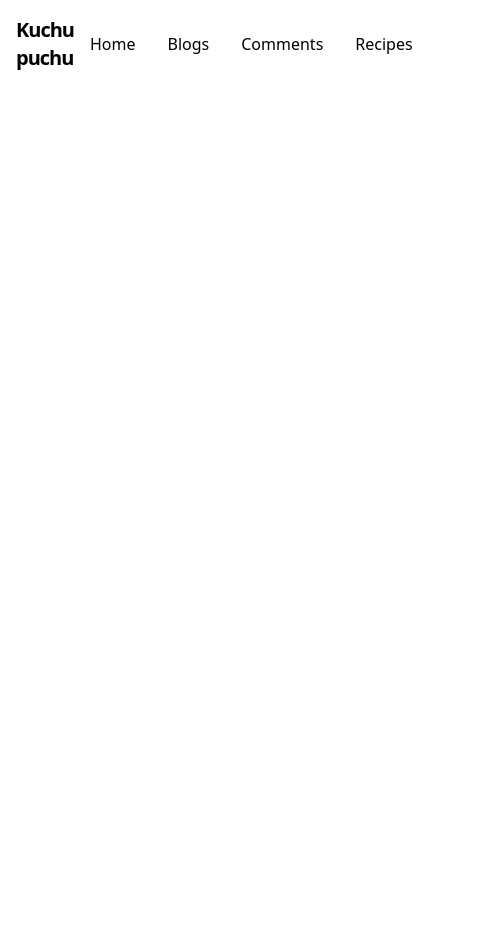
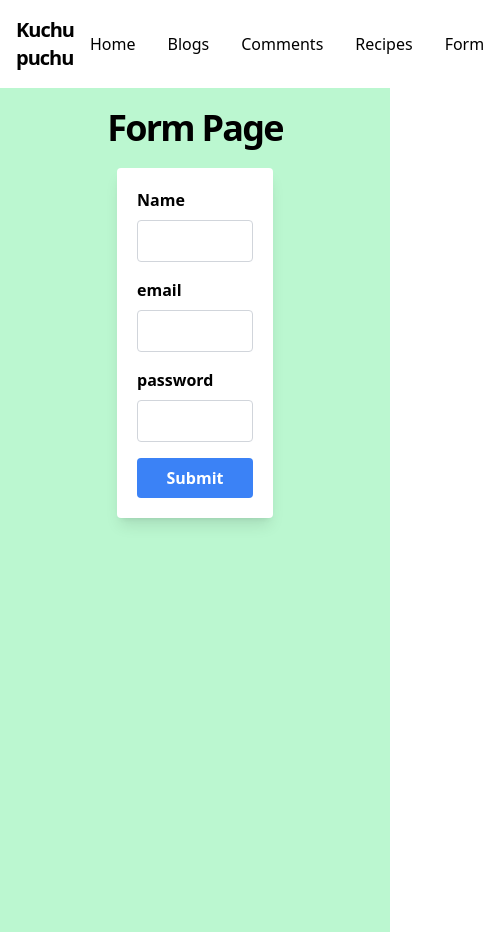
Before and after one commit to cvm1912/React-starter, a React (Create React App) app: page /form in a window 390 px wide. Shown: the whole page, 500 px wide, since content can reach past the window. Before the commit the page ends 844 px from the top, so only its background shows below. Built offline with nearby package versions, Linux system fonts and the light colour scheme.

Commit message:
added form

```diff
--- a/package.json
+++ b/package.json
@@ -9,6 +9,7 @@
     "@testing-library/user-event": "^13.5.0",
     "react": "^19.3.0",
     "react-dom": "^19.3.0",
+    "react-hook-form": "^7.89.0",
     "react-router-dom": "^7.18.4",
     "react-scripts": "5.0.1",
     "web-vitals": "^2.1.4"
--- a/src/App.js
+++ b/src/App.js
@@ -1,11 +1,11 @@
 import React from "react";
-import { Link, Route, Routes } from "react-router-dom";
+import { Link, useRoutes } from "react-router-dom";
 import Home from "./pages/Home";
 import Blogs from "./pages/Blogs";
 import Comments from "./pages/Comments";
 import Recipies from "./pages/Recipies";
 import RecipiesDetails from "./pages/Recipes-Details";
-import { useRoutes } from "react-router-dom";
+import Form from "./pages/Form"
 
 function App() {
   function Routes(){
@@ -14,7 +14,8 @@ function App() {
        {path: '/blogs', element: <Blogs/>},
        {path: '/comments', element: <Comments/>},
        {path: '/recipies', element: <Recipies/>},
-       {path: '/recipes-details/:id', element: <RecipiesDetails/>}
+       {path: '/recipes-details/:id', element: <RecipiesDetails/>},
+       {path: '/form', element: <Form/>}
      ])
 
      return element;
@@ -28,11 +29,10 @@ function App() {
           <Link to="/blogs" className="px-4 py-2 rounded hover:bg-gray-200">Blogs</Link>
           <Link to="/comments" className="px-4 py-2 rounded hover:bg-gray-200">Comments</Link>
           <Link to="/recipies" className="px-4 py-2 rounded hover:bg-gray-200">Recipes</Link>
+          <Link to="/form" className="px-4 py-2 rounded hover:bg-gray-200">Form</Link>
         </div>
       </nav>
-      <Routes>
-        <Routes/>
-      </Routes>
+      <Routes/>
     </div>
   );
 }
--- /dev/null
+++ b/src/components/Loading.js
@@ -0,0 +1,9 @@
+function Loading() {
+    return (
+        <div className="flex justify-center items-center h-screen">
+            <div className="w-12 h-12 border-4 border-blue-500 border-t-transparent rounded-full animate-spin"></div>
+        </div>
+    );
+}
+
+export default Loading;
--- /dev/null
+++ b/src/hooks/UseFetch.js
@@ -0,0 +1,37 @@
+import { useState, useEffect, useCallback } from "react";
+
+function UseFetch(url, options={}) {
+   const [data, setData] = useState(null);
+   const [loading, setLoading] = useState(true);
+   const [error, setError] = useState(null);
+
+   const fetchData = useCallback(async () => {
+    setLoading(true);
+    try{
+        const response = await fetch(url, {...options});
+        if(!response.ok){
+            throw new Error(`HTTP error! status: ${response.status}`);
+        }
+
+        const jsonData = await response.json();
+        if(jsonData) {
+            setData(jsonData);
+            setLoading(false);
+            setError(null);
+        }
+
+    }catch(error){
+        console.log(error);
+        setLoading(false);
+        setError(error);
+    }
+   }, [url])
+
+   useEffect(()=>{
+    fetchData();
+   },[fetchData])
+
+   return {data, loading, error};
+}
+
+export default UseFetch;
--- a/src/pages/Comments/index.js
+++ b/src/pages/Comments/index.js
@@ -1,14 +1,22 @@
 import React from "react";
+import UseFetch from "../../hooks/UseFetch";
+import Loading from "../../components/Loading";
 
 function Comments() {
+    const {data, loading, error} = UseFetch('https://jsonplaceholder.typicode.com/comments');
+    if(loading) return <Loading/>;
     return (
-         <div className="bg-yellow-200 h-screen">
-            <div className="flex justify-center items-center h-full flex-col gap-4">
-                 <h1 className="text-4xl font-bold tracking-tighter">Comments Page</h1>
-                 <button className="bg-blue-500 text-white px-4 py-2 rounded ml-4">Back to home</button>
+        <div className="bg-yellow-200 min-h-screen p-6">
+            <h1 className="text-4xl font-bold tracking-tighter text-center mb-6">Comments Page</h1>
+            <div className="grid grid-cols-1 sm:grid-cols-2 lg:grid-cols-4 gap-4 max-w-6xl mx-auto">
+                {data?.map((comment) => (
+                    <div key={comment.id} className="bg-white p-4 rounded shadow">
+                        <h2 className="font-bold">{comment.name}</h2>
+                        <p className="text-sm text-gray-600">{comment.email}</p>
+                        <p className="text-lg">{comment.body}</p>
+                    </div>
+                ))}
             </div>
-
-
         </div>
      );
 }
--- /dev/null
+++ b/src/pages/Form/index.js
@@ -0,0 +1,50 @@
+import React from "react";
+import { useForm } from "react-hook-form";
+
+function Form() {
+    const {register, handleSubmit, formState: {errors}, reset} = useForm()
+
+    function onSubmitForm(data){
+        console.log(data)
+        reset()
+    }
+    return (
+        <div className="bg-green-200 h-screen">
+          <h1 className="text-4xl font-bold tracking-tighter text-center p-5">Form Page</h1>
+          <form
+              onSubmit = {handleSubmit(onSubmitForm)}
+              className="flex flex-col gap-4 w-2/5 mx-auto bg-white p-5 rounded shadow-lg">
+            <div className="flex flex-col gap-2">
+                <label className="font-bold">Name</label>
+                <input
+                    {...register('name', { required: true })}
+                    type="text"
+                    name="name"
+                    className="border border-gray-300 rounded py-2 px-3 focus:outline-none focus:ring-2 focus:ring-blue-500"
+                />
+
+
+            </div>
+             <div className="flex flex-col gap-2">
+                <label className="font-bold">email</label>
+                <input {...register('email', { required: true, pattern: /^\S+@\S+$/i })} type="email" name="email" className="border border-gray-300 rounded py-2 px-3 focus:outline-none focus:ring-2 focus:ring-blue-500" />
+                {errors.email && <span className="text-red-500 text-sm">Please enter a valid email address</span>}
+            </div>
+
+              <div className="flex flex-col gap-2">
+                <label className="font-bold">password</label>
+                <input {...register('password', { required: true, minLength: 6 })}
+                type="password" name="password" className="border border-gray-300 rounded py-2 px-3 focus:outline-none focus:ring-2 focus:ring-blue-500" />
+                {errors.password && <span className="text-red-500 text-sm">Password must be at least 6 characters long</span>}
+            </div>
+
+            <button type="submit" className="bg-blue-500 hover:bg-blue-700 text-white font-bold py-2 px-4 rounded">
+              Submit
+            </button>
+          </form>
+
+        </div>
+     );
+}
+
+export default Form;
--- a/src/pages/Recipies/index.js
+++ b/src/pages/Recipies/index.js
@@ -1,17 +1,32 @@
-import React from "react";
 import { useNavigate } from "react-router-dom";
+import UseFetch from "../../hooks/UseFetch";
+import Loading from "../../components/Loading";
+
 function Recipies() {
     const navigate = useNavigate();
+    const { data, loading, error } = UseFetch('https://jsonplaceholder.typicode.com/posts');
+
+    if (loading) return <Loading />;
+    if (error) return <p className="text-center text-red-500">Error: {error.message}</p>;
+
     return (
-        <div className="bg-blue-200 h-screen">
-            <div className="flex justify-center items-center h-full flex-col gap-4">
-                <h1 className="text-4xl font-bold tracking-tighter">Recipes Details</h1>
-                <button
-                onClick={()=>navigate('/')}
-                className="bg-blue-500 text-white px-4 py-2 rounded ml-4">Back to home</button>
+        <div className="bg-blue-200 min-h-screen p-6">
+            <h1 className="text-4xl font-bold tracking-tighter text-center mb-6">Recipes Page</h1>
+            <div className="grid grid-cols-1 sm:grid-cols-2 lg:grid-cols-4 gap-4 max-w-6xl mx-auto">
+                {data?.map((item) => (
+                    <div key={item.id} className="bg-white p-4 rounded shadow">
+                        <h2 className="font-bold">{item.title}</h2>
+                        <p className="text-sm text-gray-600">{item.body}</p>
+                    </div>
+                ))}
+            </div>
+            <div className="flex justify-center mt-6">
+                <button onClick={() => navigate('/')} className="bg-blue-500 text-white px-4 py-2 rounded">
+                    Back to home
+                </button>
             </div>
         </div>
-     );
+    );
 }
 
 export default Recipies;
```
Also changed, not shown: 1 other file (tests, documents, lock files or other folders).
